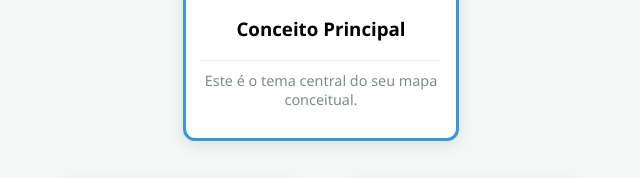
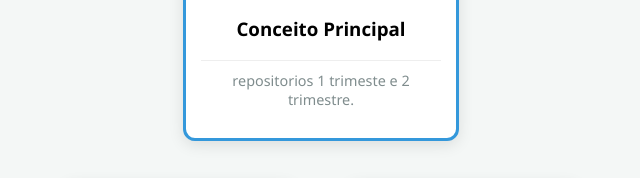
Before and after one commit to Esantossouza/mapaconceitual, a plain HTML site: page index.html in a window 1280 px wide. Both pictures are taken after a click on the element "Conceito Principal". Shown: the part 305-483 px from the top of the page, 319-959 px from the left. Drawn offline with Linux system fonts and the light colour scheme.

Commit message:
Update index.html

```diff
--- a/index.html
+++ b/index.html
@@ -17,7 +17,7 @@
                     <img src="https://via.placeholder.com/150x100?text=Imagem+Principal" alt="Imagem Principal">
                 </div>
                 <h3>Conceito Principal</h3>
-                <p id="desc-principal" class="details">Este é o tema central do seu mapa conceitual.</p>
+                <p id="desc-principal" class="details">repositorios 1 trimeste e 2 trimestre.</p>
             </div>
 
             <div class="sub-concepts">
```
